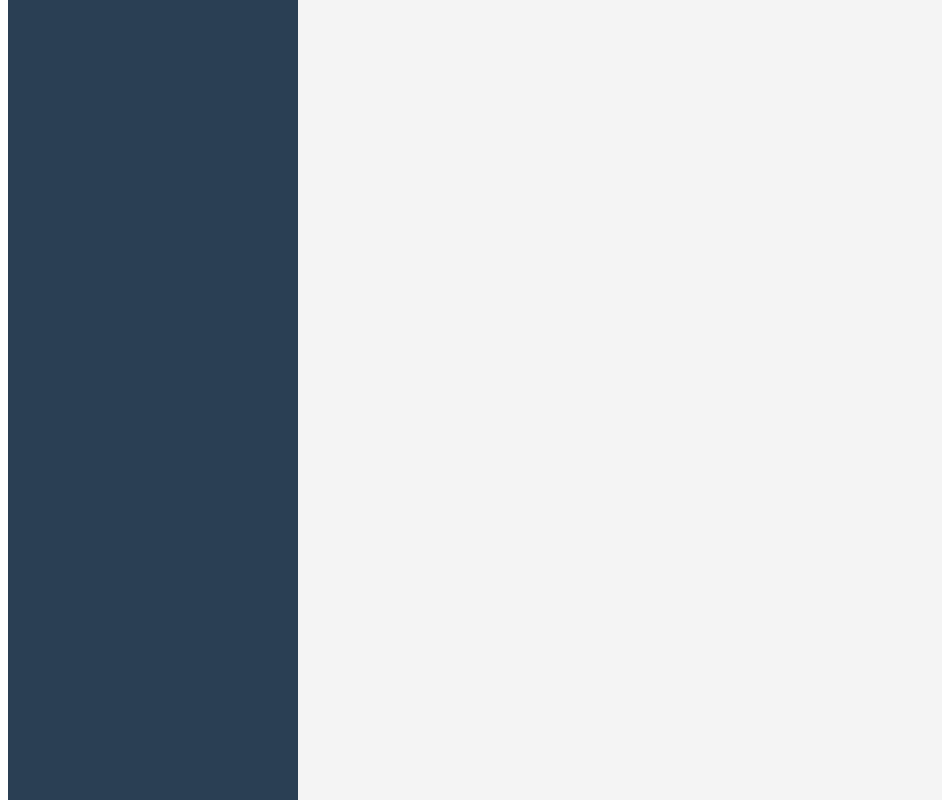
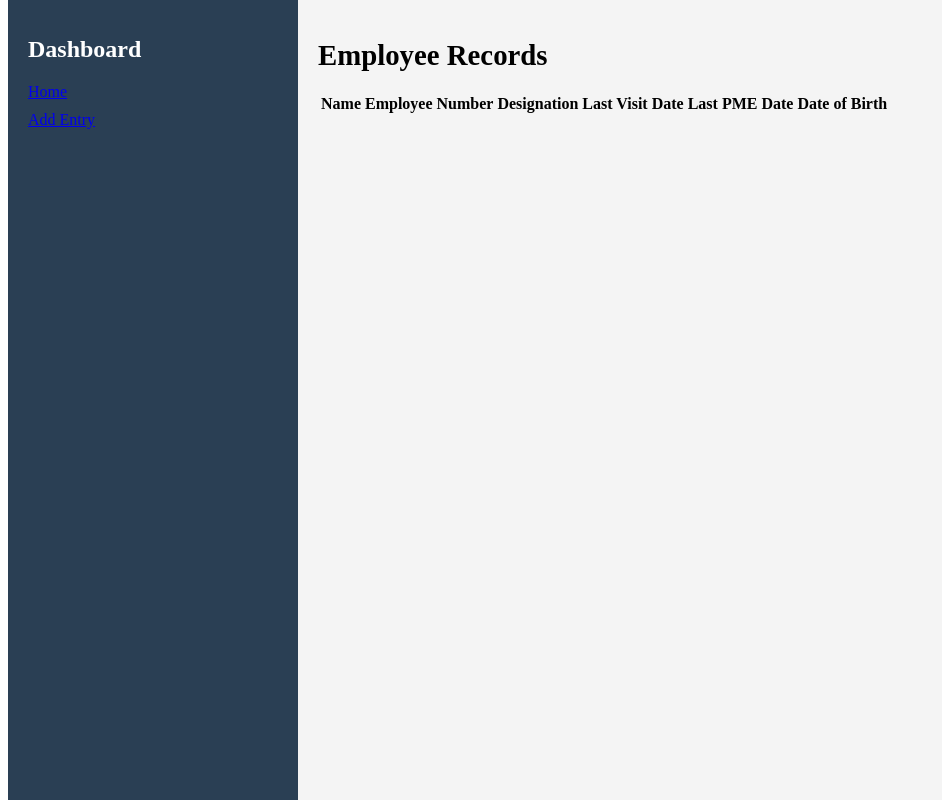
Before and after one commit to rahulratan1509/musical-octo-dollop, a Django app: page /dashboard/ in a window 1280 px wide. Shown: the part 58-866 px from the top of the page, without its empty margins (0-942 px from the left). Run offline with Django 4.2, Linux system fonts and the light colour scheme; a user stored in the database is signed in; data comes from the database, SQL or seed files in the repository; both versions use the stored data as it was after the commit; lists and menus that the app fills with data are empty.

```diff
--- a/EmployeeApp/templates/EmployeeApp/dashboard.html
+++ b/EmployeeApp/templates/EmployeeApp/dashboard.html
@@ -1,26 +1,54 @@
 <!DOCTYPE html>
 <html>
 <head>
-    <meta charset="UTF-8">
-    <meta name="viewport" content="width=device-width, initial-scale=1.0">
     <title>Dashboard</title>
     <link rel="stylesheet" href="/static/css/styles.css">
 </head>
 <body>
     <div class="header">
         <div class="user-info">
-            <p>Hello, {{ request.user.username }}</p>
+            <p>Hello, {{ user.username }}</p>
             <a href="{% url 'logout' %}">Logout</a>
         </div>
     </div>
+
     <div class="dashboard-container">
-    <aside class="sidebar">
-      <!-- Sidebar content here -->
-    </aside>
-    <main class="main-content">
-      <!-- Main content here -->
-    </main>
-  </div>
+        <div class="sidebar">
+            <h1>Dashboard</h1>
+            <ul>
+                <li><a href="{% url 'dashboard' %}">Home</a></li>
+                <li><a href="{% url 'add_entry' %}">Add Entry</a></li>
+                <!-- Add other dashboard links as needed -->
+            </ul>
+        </div>
 
+        <div class="main-content">
+            <h1>Employee Records</h1>
+            <table>
+                <thead>
+                    <tr>
+                        <th>Name</th>
+                        <th>Employee Number</th>
+                        <th>Designation</th>
+                        <th>Last Visit Date</th>
+                        <th>Last PME Date</th>
+                        <th>Date of Birth</th>
+                    </tr>
+                </thead>
+                <tbody>
+                    {% for record in records %}
+                        <tr>
+                            <td>{{ record.name }}</td>
+                            <td>{{ record.employee_number }}</td>
+                            <td>{{ record.designation }}</td>
+                            <td>{{ record.last_visit_date }}</td>
+                            <td>{{ record.last_pme_date }}</td>
+                            <td>{{ record.date_of_birth }}</td>
+                        </tr>
+                    {% endfor %}
+                </tbody>
+            </table>
+        </div>
+    </div>
 </body>
 </html>
--- a/EmployeeApp/urls.py
+++ b/EmployeeApp/urls.py
@@ -7,6 +7,7 @@ urlpatterns = [
     path('login/', auth_views.LoginView.as_view(), name='login'),
     path('logout/', auth_views.LogoutView.as_view(), name='logout'),
     path('dashboard/', views.dashboard, name='dashboard'),
+    path('add_entry/', views.add_entry, name='add_entry'),
     path('ajax/load-areas/', views.load_areas, name='ajax_load_areas'),
     path('register/', views.registration, name='registration'),
 ]
--- a/EmployeeApp/views.py
+++ b/EmployeeApp/views.py
@@ -1,10 +1,10 @@
 from django.contrib.auth.decorators import login_required
-from django.shortcuts import render
+from django.shortcuts import render, redirect
 from django.contrib.auth.forms import UserCreationForm
 from django.contrib.auth import login
-from django.shortcuts import render, redirect
 from django.http import JsonResponse
-from .models import Area
+from .models import Area, Entry
+from .forms import EntryForm
 
 def load_areas(request):
     branch_id = request.GET.get('branch')
@@ -23,8 +23,21 @@ def registration(request):
         form = UserCreationForm()
     return render(request, 'EmployeeApp/registration.html', {'form': form})
 
-
 @login_required
 def dashboard(request):
     user = request.user
-    return render(request, 'EmployeeApp/dashboard.html', {'user': user})
+    records = Entry.objects.filter(user=user)  # Only get records associated with the logged-in user
+    return render(request, 'EmployeeApp/dashboard.html', {'user': user, 'records': records})
+
+@login_required
+def add_entry(request):
+    if request.method == 'POST':
+        form = EntryForm(request.POST)
+        if form.is_valid():
+            entry = form.save(commit=False)  # Create an entry instance but don't save it yet
+            entry.user = request.user  # Associate the entry with the logged-in user
+            entry.save()  # Now save the entry
+            return redirect('dashboard')  # Redirect to the dashboard page
+    else:
+        form = EntryForm()
+    return render(request, 'EmployeeApp/add_entry.html', {'form': form})
```
Also changed, not shown: EmployeeApp/forms.py (added, +7 -0 lines), EmployeeApp/models.py (+12 -0 lines), EmployeeApp/templates/EmployeeApp/add_entry.html (added, +55 -0 lines), EmployeeApp/migrations/0001_initial.py, EmployeeApp/migrations/0002_alter_entry_user.py (added), db.sqlite3.
